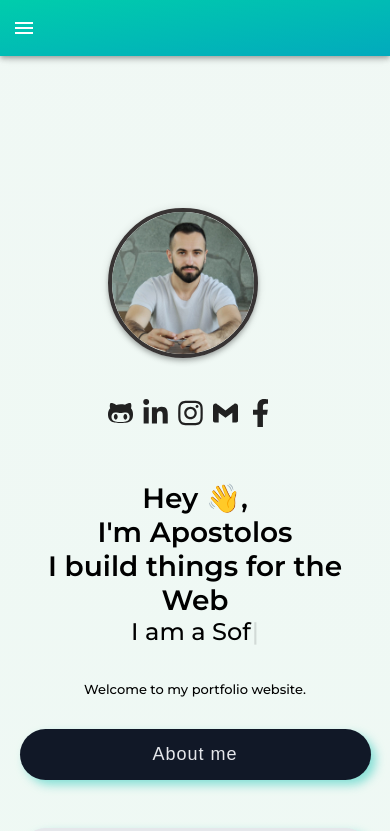
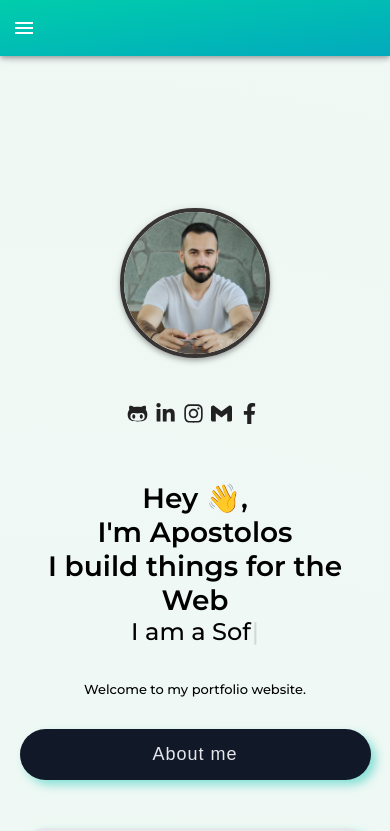
Before and after one commit to AposLaz/MyPortfolio-React, a React (Create React App) app: page / in a window 390 px wide. Shown: the top 831 px of the page. Built offline with nearby package versions, Linux system fonts and the light colour scheme.

Commit message:
New Commit-3

```diff
--- a/src/styles/index.css
+++ b/src/styles/index.css
@@ -687,9 +687,10 @@ h1,h2,h3,h4,h5,h6{
       flex: 1;
     }
 
+
     .hero-right .effect a{
       width: 25px;
-      margin-right: 10px;
+      font-size: 21px;
     }
     .hero-btn{
       flex-direction: column;
```
